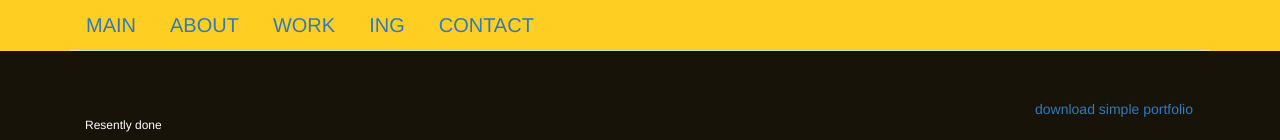
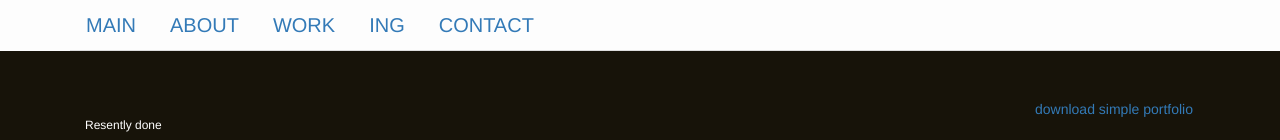
Before and after one commit to modureo/modureo.github.io, a plain HTML site: page index.html in a window 1280 px wide. Shown: the top 140 px of the page. Drawn offline with Linux system fonts and the light colour scheme; grey boxes are pictures that could not be loaded.

Commit message:
no message

```diff
--- a/main.css
+++ b/main.css
@@ -1,6 +1,6 @@
 .nav {
 	font-size: 20px;
-	background-color: #ffce23;
+	background-color: #fdfdfd;
 
 }
 
```
Also changed, not shown: index.html (+2 -0 lines).
